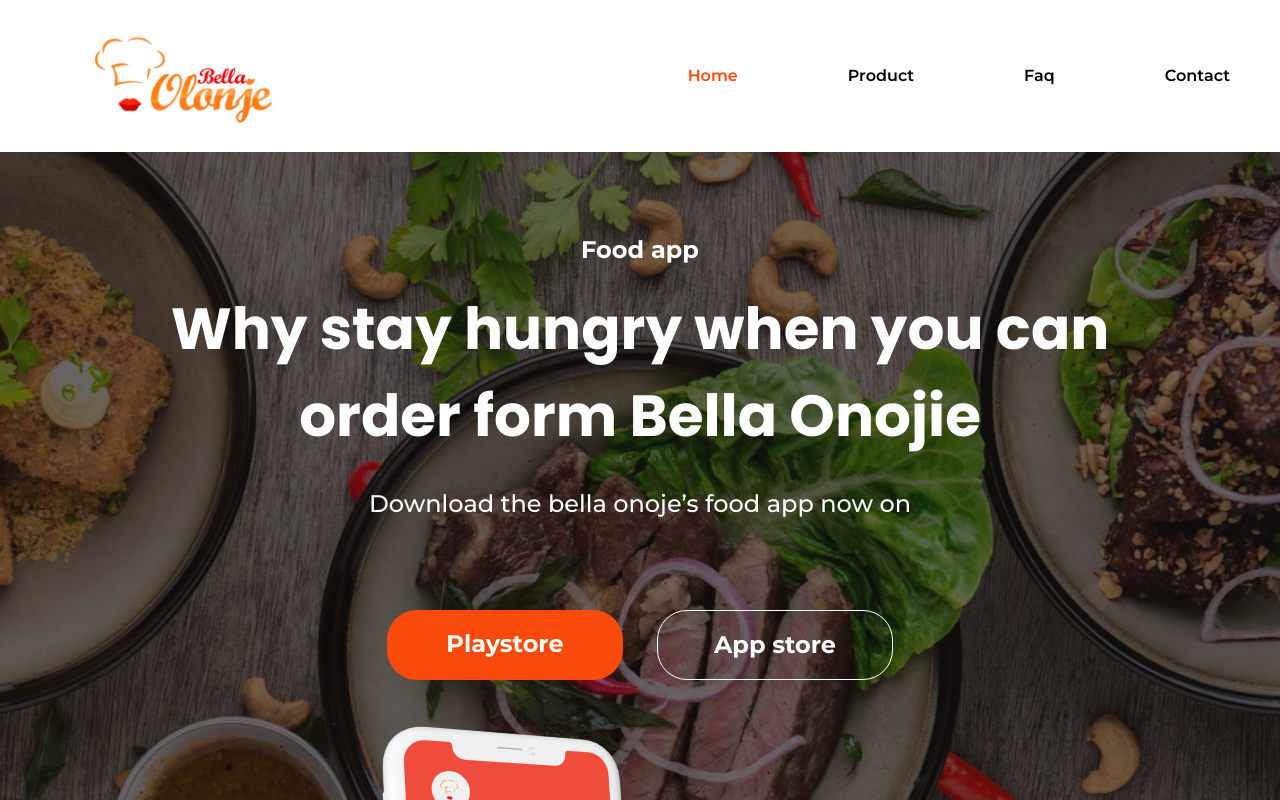
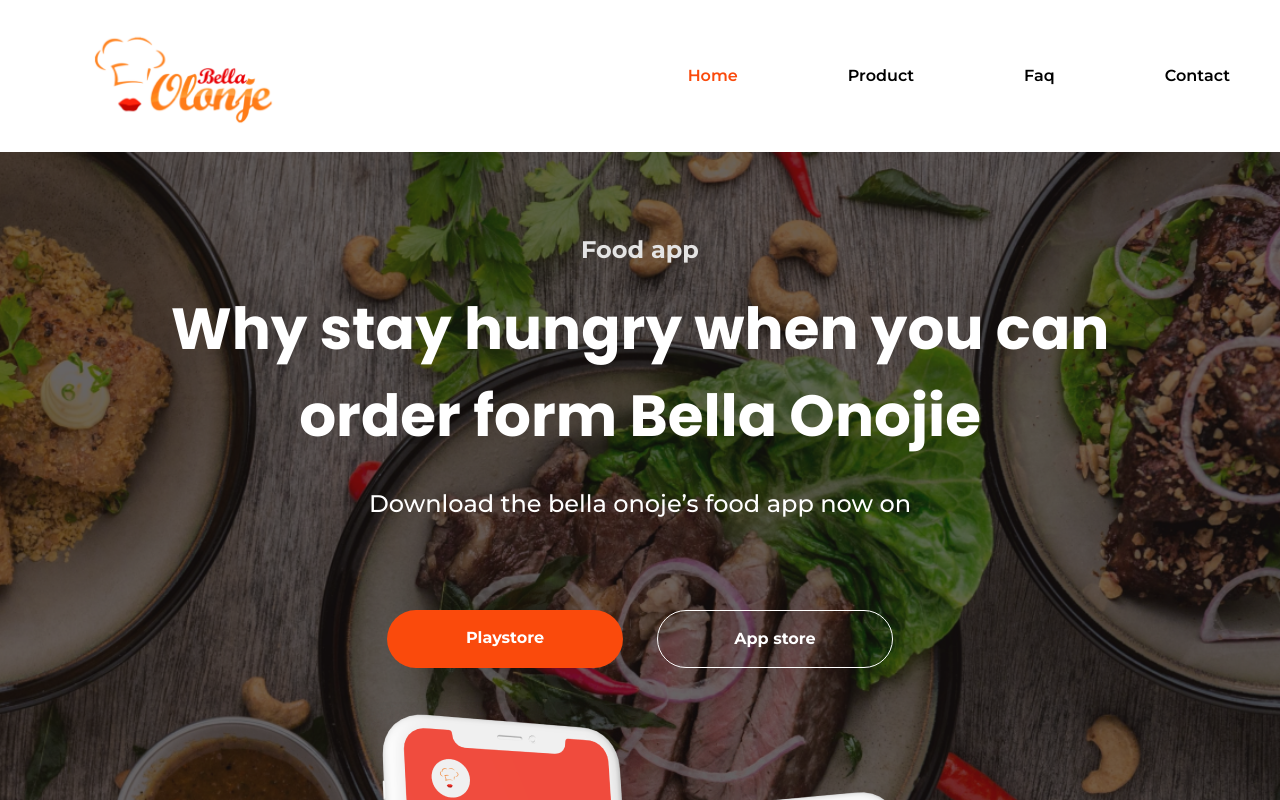
Before and after one commit to ESKempken/my-vue-template, a Vue app: page / in a window 1280 px wide. Shown: the top 800 px of the page. Built offline with nearby package versions, Linux system fonts and the light colour scheme.

Commit message:
resp, size fix

```diff
--- a/src/components/atom/AButton.vue
+++ b/src/components/atom/AButton.vue
@@ -96,4 +96,9 @@
     &:is(a)
       text-decoration: none
 
+    &:hover,
+    &:focus-visible,
+    &:active
+      transform: scale(1.1)
+
 </style>
--- a/src/components/atom/AText.vue
+++ b/src/components/atom/AText.vue
@@ -16,6 +16,7 @@
 
   type optionsFont = 'Poppins' | 'Montserrat'
   type optionsColor = 'primary' | 'secondary' | 'black' | 'white' | 'light' | 'dark'
+  type optionsSize = 'xs' | 'sm' | 'md' | 'lg' | 'xl'
 
   export default defineComponent({
     name: 'AText',
@@ -27,8 +28,8 @@
       },
 
       size: {
-        type: String,
-        default: 'md'
+        type: String as PropType<optionsSize>,
+        default: null
       },
 
       weight: {
--- a/src/components/organism/OHero.vue
+++ b/src/components/organism/OHero.vue
@@ -1,11 +1,9 @@
 <template>
   <section class="OHero">
-    <span class="OHero__background" />
-
-    <div class="OHero__layout">
     <div class="OHero__content">
       <div class="OHero__text">
         <AText
+          size="md"
           tag="h3"
           weight="bold"
         >
@@ -15,13 +13,13 @@
         <AText
           class="OHero__title"
           font="Poppins"
-            size="xl"
           tag="h1"
         >
           Why stay hungry when you can order form Bella Onojie
         </AText>
 
         <AText
+          size="md"
           tag="p"
         >
           Download the bella onoje’s food app now on
@@ -49,10 +47,9 @@
 
       <img
         alt="product shot one"
-          class="OHeader__product"
+        class="OHero__image"
         src="../../assets/hero-product.png"
       >
-      </div>
     </div>
   </section>
 </template>
@@ -72,28 +69,9 @@
   @use "../../assets/variables.sass" as *
 
   .OHero
-    position: relative
-    width: 100%
-    overflow: hidden
-
-    &__layout
     display: flex
     justify-content: center
     position: relative
-
-    &__background
-      position: absolute
-      width: 100vw
-      background: url('../../assets/hero.png') no-repeat center center
-      background-size: cover
-      height: 700px
-
-      @include breakpoint('lg')
-        height: 620px
-
-      @include breakpoint('md')
-        display: none
-
 
     &__text
       margin-top: spacer("lg")
@@ -103,20 +81,25 @@
       text-align: center
       color: $color-white
 
-      @include breakpoint('md')
-        color: $color-secondary
+      > h3
+        margin-bottom: 17px
+        color: $color-light
 
       > h1
         margin-bottom: 27px
-
-      > h3
-        margin-bottom: 17px
+        font-size: map-get($font-size, "xl")
 
       > p
         margin-bottom: 54px
 
       @include breakpoint('md')
+        > h1
+          color: $color-secondary
+          font-size: map-get($font-size, "lg")
+
+        > h3, p
           color: $color-dark
+
 
     &__content
       max-width: 940px
@@ -125,10 +108,19 @@
       gap: spacer("md")
       align-items: center
 
+    &__image
+      max-width: 100%
 
     &__action
       display: flex
       gap: spacer("md")
+
+      @include breakpoint('md')
+        flex-direction: column
+
+        .OHero__button:last-child
+          border-color: $color-primary
+          color: $color-primary
 
     &__button
       display: flex
--- a/src/components/organism/OSection.vue
+++ b/src/components/organism/OSection.vue
@@ -6,6 +6,7 @@
     <div class="OSection__content">
       <AText
         color="primary"
+        size="md"
         weight="700"
       >
         {{ $props.subtitle }}
@@ -19,6 +20,7 @@
       </AText>
       <AText
         color="dark"
+        size="md"
       >
         {{ $props.description }}
       </AText>
@@ -80,21 +82,20 @@
     gap: spacer("lg")
     padding-left: spacer("lg")
     padding-right: spacer("lg")
-    outline: red solid 1px
     width: 100%
 
     &[data-reverse]
       flex-direction: row-reverse
 
     @include breakpoint('md')
-      margin-left: spacer("md")
-      margin-right: spacer("md")
+      padding-left: spacer("md")
+      padding-right: spacer("md")
       flex-direction: column !important
       //FIXME Specificity data attr
 
       .OSection__content, .OSection__image
-        margin-left: 0
-        margin-right: 0
+        padding-left: 0
+        padding-right: 0
 
       .OSection__content
         text-align: center
@@ -106,11 +107,11 @@
       gap: spacer("sm")
       justify-content: center
       flex-direction: column
-      margin-left: spacer("lg")
+      padding-left: spacer("lg")
 
     &__image
-      margin-left: spacer("lg")
-      margin-right: spacer("lg")
+      padding-left: spacer("lg")
+      padding-right: spacer("lg")
 
 
 </style>
--- a/src/components/page/PHome.vue
+++ b/src/components/page/PHome.vue
@@ -1,5 +1,8 @@
 <template>
   <div class="PHome">
+    <span class="PHome__backplate" />
+
+    <div class="PHome__contain">
       <OHero />
 
       <MSectionBreak title="How the app works" />
@@ -18,6 +21,7 @@
         subtitle="Create an account"
         title="Create/login to an existing account to get started"
       />
+    </div>
 
     <footer>
       footer
@@ -27,14 +31,12 @@
 
 <script lang="ts">
   import { defineComponent } from 'vue'
-  import ADivider from '../atom/ADivider.vue'
-  import AText from '../atom/AText.vue'
   import MSectionBreak from '../molecule/MSectionBreak.vue'
   import OHero from '../organism/OHero.vue'
   import OSection from '../organism/OSection.vue'
 
   export default defineComponent({
-    components: { MSectionBreak, OSection, ADivider, AText, OHero }
+    components: { MSectionBreak, OSection, OHero }
   })
 </script>
 
@@ -42,9 +44,28 @@
   @use "../../assets/variables.sass" as *
 
   .PHome
+    position: relative
+    overflow: hidden
+
+    &__contain
       display: flex
       flex-direction: column
       align-items: center
       gap: spacer("xl")
 
+
+    &__backplate
+      position: absolute
+      width: 100vw
+      background: url('../../assets/hero.png') no-repeat center center
+      background-size: cover
+      height: 700px
+
+      @include breakpoint('lg')
+        height: 620px
+
+      @include breakpoint('md')
+        display: none
+
+
 </style>
```
Lines whose indentation alone changed are shown as unchanged.
